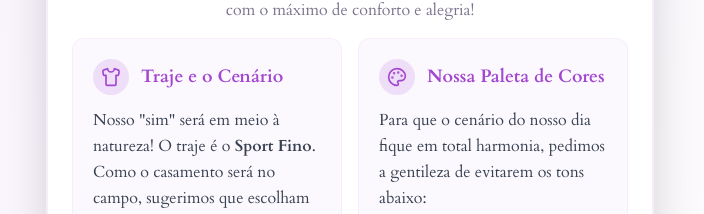
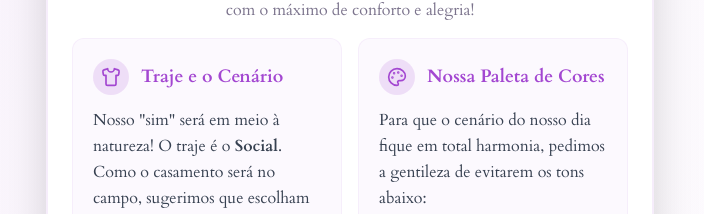
Before and after one commit to livia-pessoal/fairytale-rsvp-site, a React (Vite) app: page / in a window 1280 px wide. Shown: the part 1697-1911 px from the top of the page, without its empty margins (290-994 px from the left). Built offline with nearby package versions, Linux system fonts and the light colour scheme; no server answers.

Commit message:
Altera traje para Social GuestManual.tsx

```diff
--- a/src/components/GuestManual.tsx
+++ b/src/components/GuestManual.tsx
@@ -8,7 +8,7 @@ const sections = [
     content: (
       <>
         <p className="text-base text-gray-700 leading-relaxed mb-3">
-          Nosso "sim" será em meio à natureza! O traje é o <strong>Sport Fino</strong>. Como o casamento será no campo, sugerimos que escolham calçados que tragam conforto.
+          Nosso "sim" será em meio à natureza! O traje é o <strong>Social</strong>. Como o casamento será no campo, sugerimos que escolham calçados que tragam conforto.
         </p>
         <div className="bg-primary/10 border-l-4 border-primary rounded-r-lg p-3">
           <p className="text-base text-gray-700 italic leading-relaxed">
```
